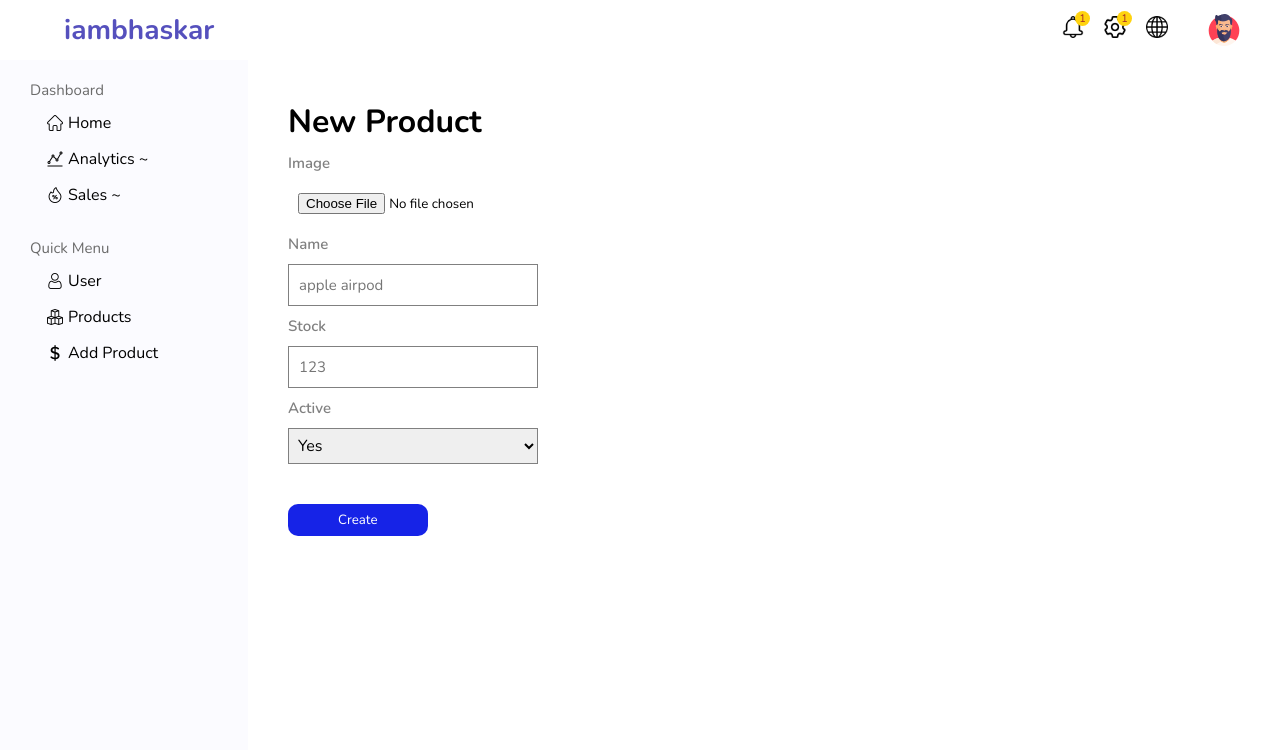
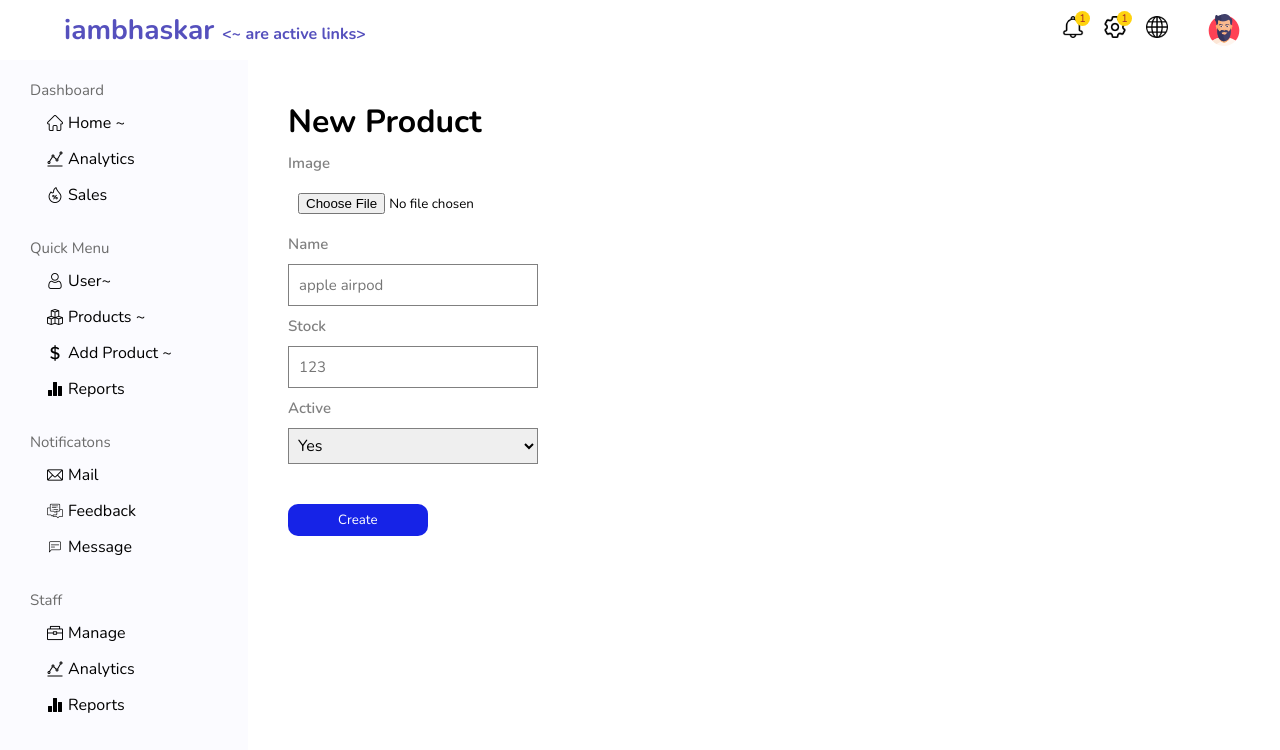
Before and after one commit to bhaskardas090/admin-panel, a React (Create React App) app: page /newProduct in a window 1280 px wide. Shown: the top 750 px of the page. Built offline with nearby package versions, Linux system fonts and the light colour scheme.

Commit message:
reverted old changes and added ~ sign for active links

```diff
--- a/src/components/sidebar/Sidebar.jsx
+++ b/src/components/sidebar/Sidebar.jsx
@@ -26,16 +26,16 @@ export default function Sidebar({setIsMobile,setMobileMenu}) {
             <Link to="/" className={styles.link}>
               <div className={styles.sidebarIcon}>
                 <img src={home} alt="" className={styles.icon}/>
-                <span className={styles.iconText}>Home</span>
+                <span className={styles.iconText}>Home ~</span>
               </div>
             </Link>
             <div className={styles.sidebarIcon}>
               <img src={analytics} alt="" className={styles.icon}/>
-              <span className={styles.iconText}>Analytics ~</span>
+              <span className={styles.iconText}>Analytics</span>
             </div>
             <div className={styles.sidebarIcon}>
               <img src={sales} alt="" className={styles.icon}/>
-              <span className={styles.iconText}>Sales ~</span>
+              <span className={styles.iconText}>Sales</span>
             </div>
           </div>
         </div>
@@ -47,25 +47,63 @@ export default function Sidebar({setIsMobile,setMobileMenu}) {
             <Link to="/users" className={styles.link}>
               <div className={styles.sidebarIcon}>
                 <img src={users} alt="users" className={styles.icon}/>
-                <span className={styles.iconText}>User</span>
+                <span className={styles.iconText}>User~ </span>
               </div>
             </Link>
             <Link to="/products" className={styles.link}>
               <div className={styles.sidebarIcon}>
                 <img src={products} alt="products" className={styles.icon}/>
-                <span className={styles.iconText}>Products</span>
+                <span className={styles.iconText}>Products ~</span>
               </div>
             </Link>
             <Link to="/newProduct" className={styles.link}>
             <div className={styles.sidebarIcon}>
               <img src={transactions} alt="transactions" className={styles.icon}/>
-              <span className={styles.iconText}>Add Product</span>
+              <span className={styles.iconText}>Add Product ~</span>
             </div>
             </Link>
-            {/* <div className={styles.sidebarIcon}>
+            <div className={styles.sidebarIcon}>
               <img src={reports} alt="reports" className={styles.icon}/>
               <span className={styles.iconText}>Reports</span>
-            </div> */}
+            </div>
+          </div>
+        </div>
+        <div className={styles.sidebarCategories}>
+          <div className={styles.sidebarHeader}>
+            Notificatons
+          </div>
+          <div className={styles.sidebarIconGroup}>
+            <div className={styles.sidebarIcon}>
+              <img src={mail} alt="mail" className={styles.icon}/>
+              <span className={styles.iconText}>Mail</span>
+            </div>
+            <div className={styles.sidebarIcon}>
+              <img src={feedback} alt="feedback" className={styles.icon}/>
+              <span className={styles.iconText}>Feedback</span>
+            </div>
+            <div className={styles.sidebarIcon}>
+              <img src={message} alt="message" className={styles.icon}/>
+              <span className={styles.iconText}>Message</span>
+            </div>
+          </div>
+        </div>
+        <div className={styles.sidebarCategories}>
+          <div className={styles.sidebarHeader}>
+            Staff
+          </div>
+          <div className={styles.sidebarIconGroup}>
+            <div className={styles.sidebarIcon}>
+              <img src={manage} alt="manage" className={styles.icon}/>
+              <span className={styles.iconText}>Manage</span>
+            </div>
+            <div className={styles.sidebarIcon}>
+              <img src={analytics} alt="" className={styles.icon}/>
+              <span className={styles.iconText}>Analytics</span>
+            </div>
+            <div className={styles.sidebarIcon}>
+              <img src={reports} alt="reports" className={styles.icon}/>
+              <span className={styles.iconText}>Reports</span>
+            </div>
           </div>
         </div>
       </div>
--- a/src/components/topbar/Topbar.jsx
+++ b/src/components/topbar/Topbar.jsx
@@ -16,7 +16,7 @@ export default function Topbar({setMobileMenu, setIsMobile}) {
     <div className={styles.topbar}>
       <div className={styles.topbarLogo}>
         <Link to="/" className={styles.link}>
-          iambhaskar
+          iambhaskar <p style={{display: 'inline', fontSize: '1rem'}}>&lt;~ are active links&gt;</p>
         </Link>
       </div>
       <div className={styles.topbarIcons}>
```
